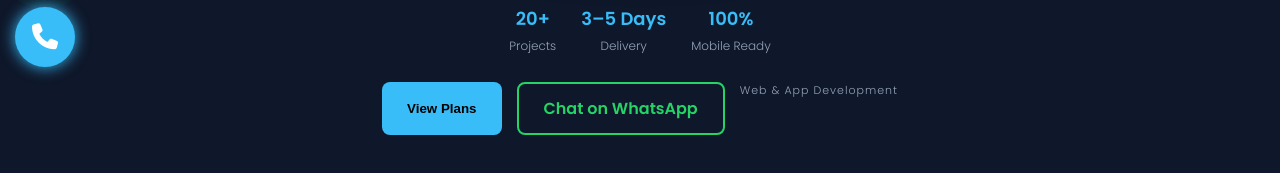
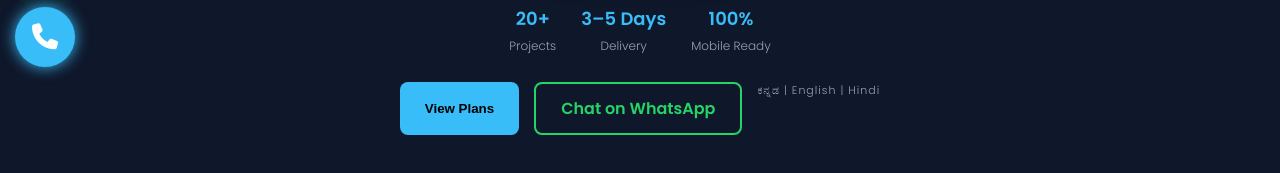
Before and after one commit to Gangaraja11/B.G-Develop, a plain HTML site: page index.html in a window 1280 px wide. Shown: the part 713-886 px from the top of the page. Drawn offline with Linux system fonts and the light colour scheme.

Commit message:
Language mentioned

```diff
--- a/index.html
+++ b/index.html
@@ -84,7 +84,7 @@
         <a href="https://wa.me/919035597891" target="_blank" class="cta-secondary">
             Chat on WhatsApp
         </a>
-        <span class="brand-subtitle">Web & App Development</span>
+        <span class="brand-subtitle"> ಕನ್ನಡ | English | Hindi </span>
     </div>
 
 </div>
```
